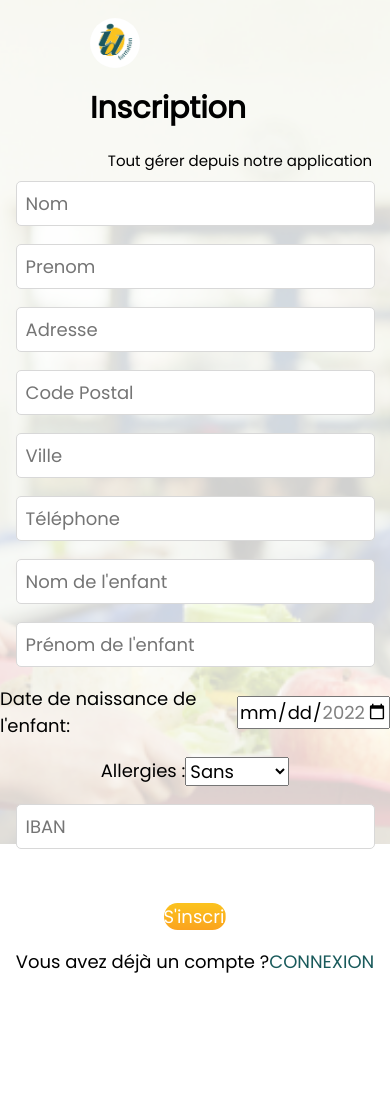
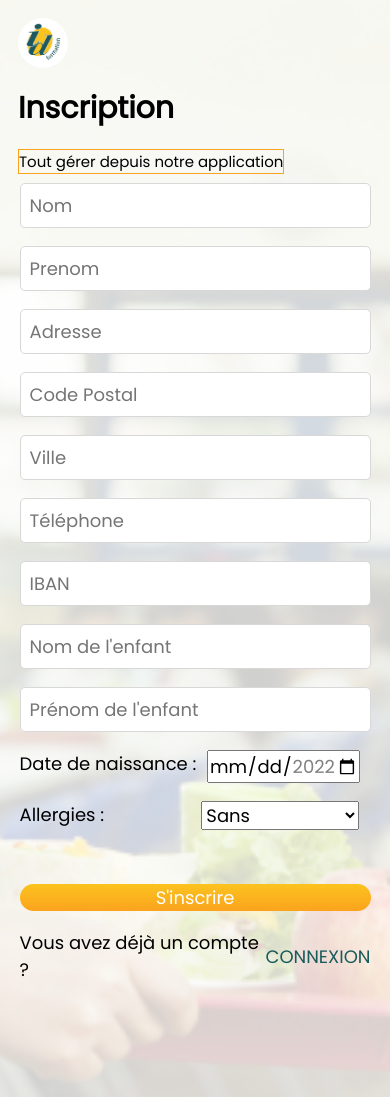
Before and after one commit to SamirBelkahla/id-formation-app, a plain HTML site: page inscription.html in a window 390 px wide. Before the commit the page ends 984 px from the top, so only its background shows below. Drawn offline with Linux system fonts and the light colour scheme.

Commit message:
wip inscription responsive

```diff
--- a/assets/css/inscription.css
+++ b/assets/css/inscription.css
@@ -22,12 +22,12 @@ body:before {
     top: 0;
     background-image: url("../img/cantine.png");
     width: 100%;
-    height: 100%;
+    height: 110%;
     z-index: 0;
     opacity: 0.2;
     background-position: center;
     background-repeat: no-repeat;
-    background-size: cover;
+    background-size: 100% 100%;
 }
 
 main {
@@ -127,10 +127,51 @@ input[type="button"]:hover {
         font-size: 18px;
     }
 
+    body:before {
+        content: "";
+        left: 0;
+        top: 0;
+        background-image: url("../img/cantine.png");
+        width: 100%;
+        height: 130%;
+        z-index: 0;
+        opacity: 0.2;
+        background-position: center;
+        background-repeat: no-repeat;
+        background-size: cover;
+    }
+
+    main {
+        z-index: 1;
+        width: 100%;
+        margin: 0rem;
+    }
+
+    img {
+        width: 50px;
+        height: 50px;
+        border-radius: 100%;
+        margin-left: 1rem;
+        margin-top: 1rem;
+    }
+
+    .titre-inscription {
+        margin: 1rem 1rem;
+        width: 70%;
+        font-size: 30px;
+    }
+
+    .sous-titre {
+        border: #fba31e solid 1px;
+        margin-left: 1rem;
+        padding-left: 0rem;
+    }
+
     .coordonnees {
         width: 100%;
         margin: 0rem;
     }
+
     .coordonnee1, .coordonnee2 {
         display: flex;
         flex-direction: column;
@@ -140,6 +181,7 @@ input[type="button"]:hover {
     .coordonnee1 label, .coordonnee2 label {
         display: flex;
         justify-content: center;
+        width: 90%;
     }
 
     .coordonnee1 input[type="text"], .coordonnee2 input[type="text"] {
@@ -150,4 +192,20 @@ input[type="button"]:hover {
     label {
         padding: 0.5rem 0rem;
     }
+
+    input[type="submit"] {
+        background: linear-gradient(#fbc31e, #fba31e) ;
+        border-radius: 1rem;
+        color: white;
+        border: none;
+        margin-top: 2rem;
+        width: 100%;
+        height: 100%;
+        cursor: pointer;
+    }
+
+    select {
+        width: 45%;
+        margin-left: 5.4rem;
+    }
 }
--- a/inscription.html
+++ b/inscription.html
@@ -35,6 +35,9 @@
                     <label for="tel ">
                         <input type="text" placeholder="Téléphone">
                     </label>
+                    <label for="iban">
+                        <input type="text" placeholder="IBAN">
+                    </label>
                     <label for="last_name">
                         <input type="text" placeholder="Nom de l'enfant">
                     </label>
@@ -43,7 +46,7 @@
                     </label>
                 </div>
                 <div class="coordonnee2">
-                    <label for="birth_date">Date de naissance de l'enfant:
+                    <label for="birth_date">Date de naissance :
                         <input type="date" name="date-debut" value="" min="2022-04-06" max="2022-12-31">
                     </label>
                     <label for="allergies">Allergies :
@@ -56,9 +59,7 @@
                             <option value="soja">Soja</option>
                         </select>
                     </label>
-                    <label for="iban">
-                        <input type="text" placeholder="IBAN">
-                    </label>
+
                     <label for="btn_inscription">
                         <input type="submit" id="btn_inscription" value="S'inscrire">
                     </label>
```
